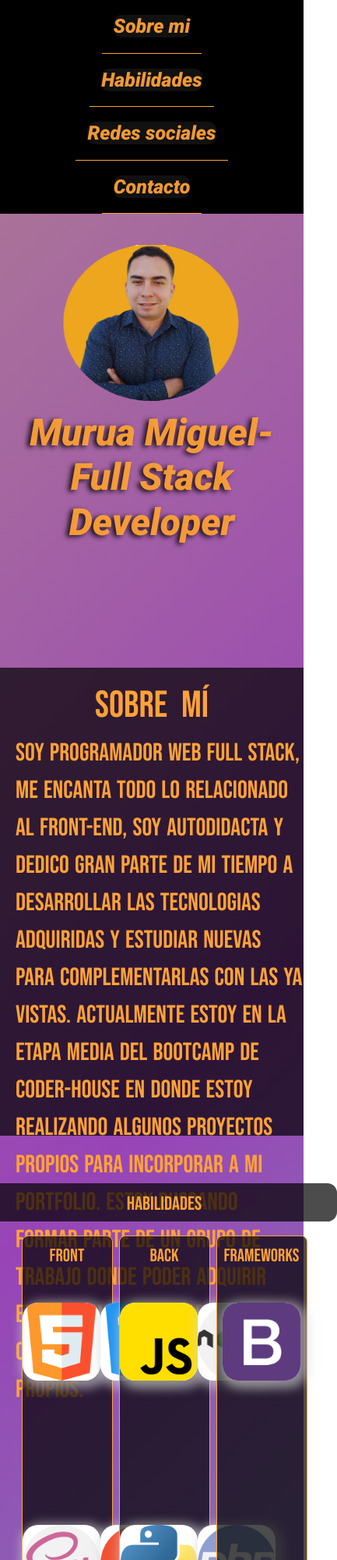
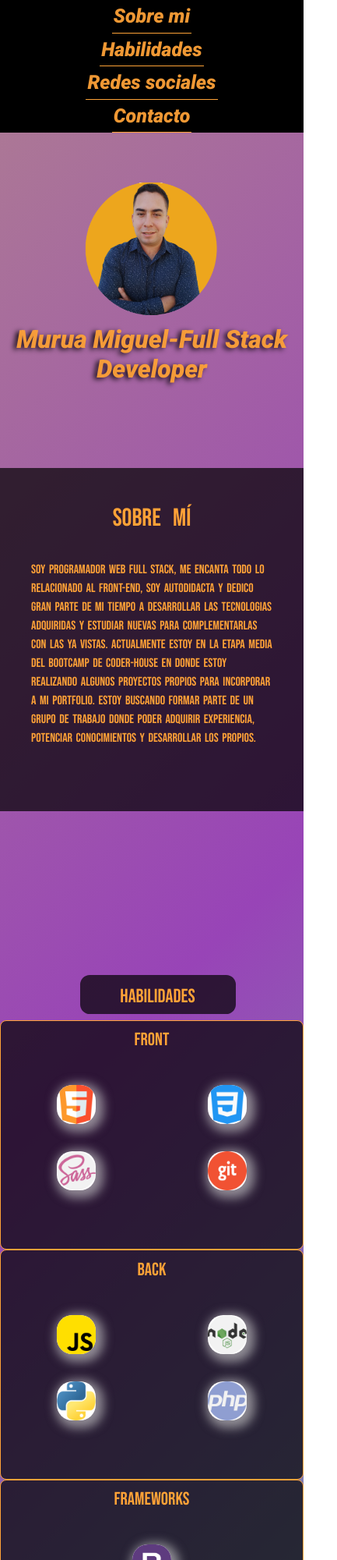
Before and after one commit to MiguelMurua/coder-house, a website: page index.html in a window 390 px wide. Shown: the top 2000 px of the page at 78% size, 433 px wide, since content can reach past the window. Drawn offline with nearby package versions, Linux system fonts and the light colour scheme; a web font is replaced by a local one.

Commit message:
Se agrego Media Querie Mobile

```diff
--- a/scss/layout/_global.scss
+++ b/scss/layout/_global.scss
@@ -5,7 +5,7 @@
     background-image: linear-gradient(-45deg,
             rgb(216, 227, 59) 0%,
             rgb(87, 230, 163) 25%,
-            rgba(152, 68, 183, 1) 51%,
+            rgba(152, 68, 183, 1) 50%,
             rgb(221, 248, 66) 100%);
     animation: AnimateBG 30s ease infinite;
 }
--- a/scss/layout/_header.scss
+++ b/scss/layout/_header.scss
@@ -22,6 +22,7 @@ header {
             outline: none;
             color: #ffa237ef;
             text-decoration: none;
+            text-shadow: -2px 2px 3px #000000;
             font-size: 25px;
             font-family: $font-family-roboto;
             cursor: pointer;
@@ -30,14 +31,14 @@ header {
             border-radius: 5px;
             &::before{
                 content: '';
-                background: linear-gradient(45deg, #ff0000, #ff7300, #fffb00, #48ff00, #00ffd5, #002bff, #7a00ff, #ff00c8, #ff0000);
+                background: linear-gradient(45deg, #d9ff00, #ffe600, #ffa600, #ff5100, #ff3300, #ffa600, #fffb00, #fffb00, #b3ff00);
                 position: absolute;
-                top: -2px;
-                left:-2px;
+                top: 0px;
+                left:-10px;
                 background-size: 400%;
                 z-index: -1;
-                filter: blur(5px);
-                width: calc(100% + 4px);
+                filter: blur(0px);
+                width: calc(100% + 22px);
                 height: calc(100% + 4px);
                 animation: glowing 20s linear infinite;
                 opacity: 0;
@@ -59,10 +60,9 @@ header {
                 position: absolute;
                 width: 100%;
                 height: 100%;
-                background: #111;
                 left: 0;
                 top: 0;
-                border-radius: 10px;
+                border-radius: 3px;
             }
             @keyframes glowing {
                 0% { background-position: 0 0; }
--- a/scss/layout/_main-index.scss
+++ b/scss/layout/_main-index.scss
@@ -30,7 +30,7 @@ main {
         color: $color;
         font-size: 2rem;
         font-family:$font-family-secundary;
-        padding-left: 20px;
+        padding: 40px;
         word-spacing: 2px;
     }
 }
--- /dev/null
+++ b/scss/layout/_media-laptop.scss
@@ -0,0 +1,5 @@
+@media (min-width: 992px) and (max-width: 1024px) {
+    main .sobreMi{
+        height: 500px;
+    }
+}
--- a/scss/layout/_media-mobile.scss
+++ b/scss/layout/_media-mobile.scss
@@ -0,0 +1,186 @@
+@media (min-width: 320px) and (max-width: 425px) {
+    header  {
+
+        .navBar li {
+            padding: 2px;
+        }
+
+
+        .banner{
+            margin-top: -30px;
+            h1 {
+                font-size: 2em;
+            }
+            img {
+                width: 300px;
+                height: 170px;
+                align-self: center;
+            }
+        }
+    }
+    .boxSobreMi {
+        margin-top: 100px;
+        .sobreMi {
+            height: 440px;
+            h2{
+                font-size: 2rem;
+            }
+            p{
+                padding-top: 0;
+                font-size: 1em;
+            }
+        }
+    }
+
+    main .boxHabilidades{
+        width: 100%;
+        display: grid;
+        grid-template-columns: 1fr;
+        grid-template-rows: repeat(4, 1fr);
+        h2 {
+            grid-row: auto;
+            grid-column: 1/4;
+            width: 200px;
+            margin-left: 15px;
+        }
+        img{
+            width: 50px;
+            height: 50px;
+        }
+    .front{
+        grid-row: 2;
+        grid-column: 1/4;
+        display: grid;
+        grid-auto-columns: 1fr;
+        grid-template-rows: auto;
+        h3{
+            grid-row: 1;
+        }
+        .img1{
+            display: flex;
+            flex-direction: row;
+            justify-content: space-around;
+        }
+        .img2{
+            display: flex;
+            flex-direction: row;
+            justify-content: space-around;
+            margin-bottom: 75px;
+        }
+    }
+
+    .back{
+        grid-row: 3;
+        grid-column: 1/4;
+        display: grid;
+        grid-template-columns: 1fr;
+        grid-template-rows: auto;
+        h3{
+            grid-row: 1;
+        }
+        .img3{
+            display: flex;
+            flex-direction: row;
+            justify-content: space-around;
+        }
+        .img4{
+            display: flex;
+            flex-direction: row;
+            justify-content: space-around;
+            margin-bottom: 75px;
+        }
+    }
+    .frameworks{
+        grid-row: 4;
+        grid-column: 1/4;
+        grid-template-rows: auto;
+        padding-bottom: 140px;
+    }
+    }
+
+
+
+
+
+
+
+
+
+
+
+
+
+
+
+
+
+
+
+
+
+.container-form .form {
+    background: rgba(0, 0, 0, 0.6);
+    width: 90%;
+    max-width: 650px;
+    margin: auto;
+    padding: 5px 35px;
+    margin-top: 150px;
+    padding-bottom: 30px;
+    border-radius: 3px}
+
+
+
+    .container-form .form .form-main .form-tittle {
+        text-align: center;
+        padding: 4px 0;
+
+    }
+        .container-form .form .form-label {
+            display: block;
+            color: #ff851b;
+            font-size: 12px;
+            font-family: "Roboto", sans-serif;
+            position: relative;
+        }
+        .container-form .form .form-input, .form-textarea {
+            background: rgba(0, 0, 0, 0.7);
+            border: none;
+            outline: none;
+            border-bottom: 2px solid #ff851b;
+            width: 100%;
+            padding: 0px;
+            margin-bottom: 10px;
+            border-radius: 2px;
+            font-size: 12px;
+            color: #fff;
+            font-family: "Roboto", sans-serif;
+        }
+
+        .container-form .form .btn-submit {
+            width: 100%;
+            font-family: "Roboto", sans-serif;
+            outline: none;
+            background: #ff851b;
+            font-size: 12px;
+            border: none;
+            color: #000;
+            padding: 8px 0;
+            cursor: pointer;
+            transition: all .5s ease;
+        }
+
+
+        .footer .redes-sociales {
+            height: 70px;
+}
+.footer img {
+    width: 30px;
+    height: 30px;
+}
+.footer .copyright {
+    margin-top: 5px;
+}
+.footer .copyright h4 {
+    font-size: 0.8rem;
+}
+}
--- a/scss/layout/_media-tablet.scss
+++ b/scss/layout/_media-tablet.scss
@@ -1,4 +1,4 @@
-@media (max-width: 768px) {
+@media (max-width: 768px){
 
     .container-global{
         width: 100%;
@@ -53,4 +53,21 @@
         height: 800px;
         margin-top: 250px;
 }
+
+.front{
+    .img1{
+        display: flex;
+        flex-direction: column;
+        align-items: center;
+        justify-content: space-between;
+    }
 }
+.back {
+    .img3{
+                display: flex;
+                flex-direction: column;
+                align-items: center;
+                justify-content: space-between;
+            }
+}
+}
--- a/scss/style.scss
+++ b/scss/style.scss
@@ -9,5 +9,6 @@
 @import "./layout/footer";
 
 @import "./layout/media-mobile";
+@import "./layout/media-tablet";
+@import "./layout/media-laptop";
 @import "./layout/media-responsive";
-@import "./layout/media-tablet";
```
Also changed, not shown: index.html (+0 -1 lines), css/style.css.
